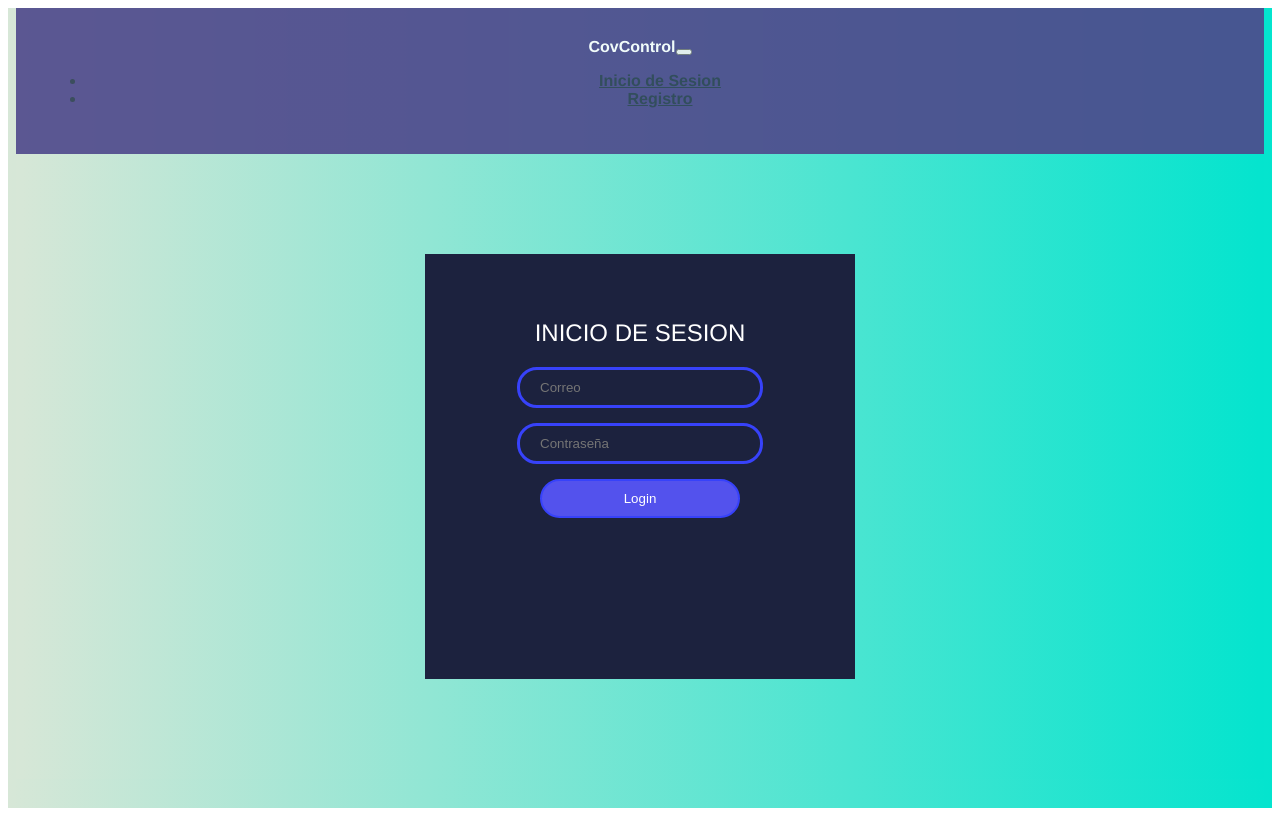
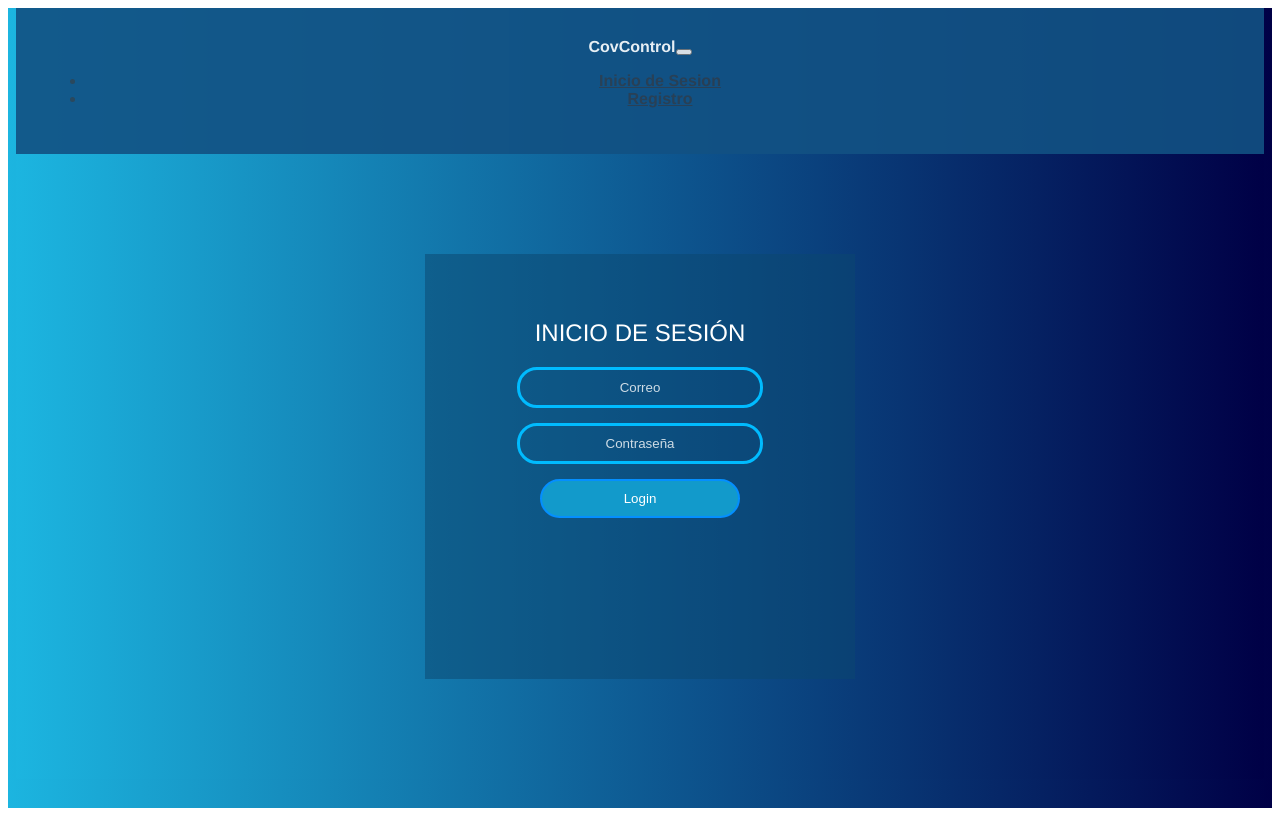
Before and after one commit to sneydermc3007/CovControl, a Vue app in the folder front-end/: page /Log_in in a window 1280 px wide. Built offline with nearby package versions, Linux system fonts and the light colour scheme.

Commit message:
At login the colors are adjusted. Add #17
Purple to light blue

```diff
--- a/front-end/src/components/InicioSesion.vue
+++ b/front-end/src/components/InicioSesion.vue
@@ -11,7 +11,7 @@
     </head>
 
     <body>
-      <nav class="navbar navbar-expand-lg navbar-light" style="background-color: #4e488b;">
+      <nav class="navbar navbar-expand-lg navbar-light" style="background-color: #125183;">
         <a class="navbar-brand">CovControl</a>
         <button class="navbar-toggler" type="button" data-toggle="collapse" data-target="#navbarNav" aria-controls="navbarNav" aria-expanded="false" aria-label="Toggle navigation">
           <span class="navbar-toggler-icon"></span>
@@ -31,7 +31,7 @@
 
       <section class="snake">
         <Form @submit="getConsultaUser" class="form-box animated fadeInUp">
-          <h1 class="form-title"> Inicio de sesion</h1>
+          <h1 class="form-title"> Inicio de sesión</h1>
 
           <div class="correo">
             <Field name="correo" type="email" placeholder="Correo" :rules="validateEmail" ></Field>
@@ -123,10 +123,9 @@ html {
 
 section, html {
   height: 100%;
-  background: #0ee3d1;  /* fallback for old browsers */
-  background: -webkit-linear-gradient(to right, #dce3dc, rgb(4, 228, 206));  /* Chrome 10-25, Safari 5.1-6 */
-  background: linear-gradient(to right, #d7e7d7, #04e4ce); /* W3C, IE 10+/ Edge, Firefox 16+, Chrome 26+, Opera 12+, Safari 7+ */
-
+  background: #000046;  /* fallback for old browsers */
+  background: -webkit-linear-gradient(to right, #1CB5E0, #000046);  /* Chrome 10-25, Safari 5.1-6 */
+  background: linear-gradient(to right, #1CB5E0, #000046); /* W3C, IE 10+/ Edge, Firefox 16+, Chrome 26+, Opera 12+, Safari 7+ */
 }
 
 section {
@@ -150,7 +149,7 @@ section {
   width: 430px;
   height: 380px;
   padding-top: 45px;
-  background: #1c223e;
+  background: rgba(12, 71, 112, 0.52);
   text-align: center;
 }
 
@@ -175,7 +174,7 @@ label {
   display: block;
   margin: 15px auto;
   padding: 10px 20px;
-  border: solid #3742fa;
+  border: solid #00bbff;
   width: 200px;
   outline: none;
   color: #fff;
@@ -190,9 +189,9 @@ label {
 }
 
 .form-box button[type="submit"] {
-  background: #5352ed;
+  background: #129acb;
   cursor: pointer;
-  border: 2px solid #3742fa;
+  border: 2px solid #048fff;
 }
 
 .form-box button[type="submit"]:hover {
@@ -235,4 +234,11 @@ label {
   border: 0;
   opacity: 1;
 }
+
+::placeholder {
+  color: #ffffff;
+  text-align: center;
+  opacity: 0.8;
+  font-weight: 100;
+}
 </style>
```
